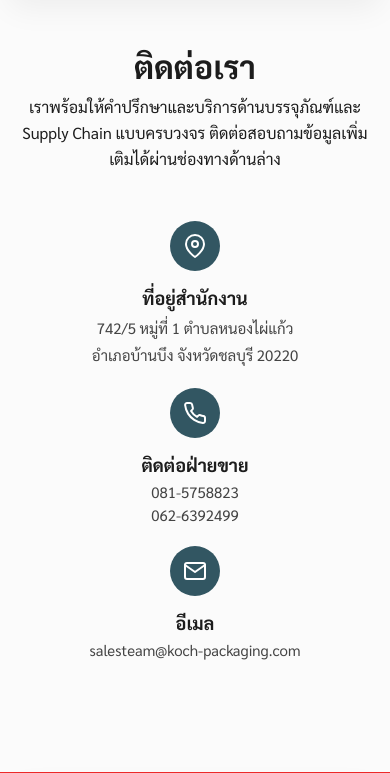
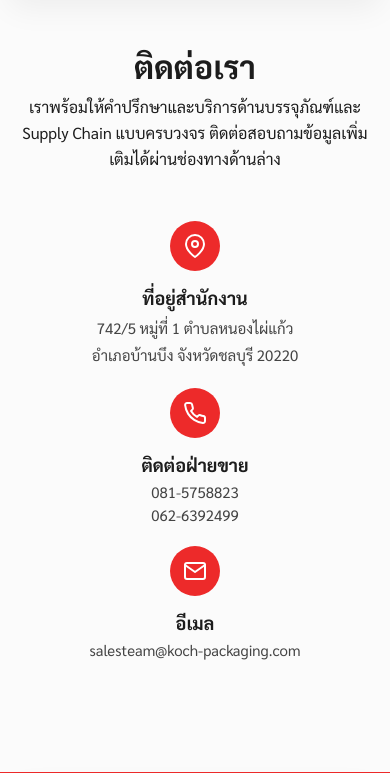
Before and after one commit to Bundid-Y/Allweb-main, a PHP site: page /contact.php in a window 390 px wide. Shown: the part 77-850 px from the top of the page. Run offline with PHP 8.4, Linux system fonts and the light colour scheme.

Commit message:
Change contact page icon backgrounds from teal to brand red across all three contact items
Update contact-icon background color from #325662 (teal) to #ED2A2A (brand red) for address, phone, and email contact items

```diff
--- a/koch/main/contact.php
+++ b/koch/main/contact.php
@@ -63,7 +63,7 @@
                         <div class="contact-item"
                             style="display: flex; align-items: flex-start; flex: 1; min-width: 260px; max-width: 320px;">
                             <div class="contact-icon"
-                                style="background: #325662; color: #fff; width: 50px; height: 50px; border-radius: 50%; display: flex; align-items: center; justify-content: center; flex-shrink: 0; margin-right: 15px;">
+                                style="background: #ED2A2A; color: #fff; width: 50px; height: 50px; border-radius: 50%; display: flex; align-items: center; justify-content: center; flex-shrink: 0; margin-right: 15px;">
                                 <!-- SVG Map Pin -->
                                 <svg width="24" height="24" viewBox="0 0 24 24" fill="none" stroke="currentColor"
                                     stroke-width="2" stroke-linecap="round" stroke-linejoin="round">
@@ -84,7 +84,7 @@
                         <div class="contact-item"
                             style="display: flex; align-items: flex-start; flex: 1; min-width: 200px; max-width: 250px;">
                             <div class="contact-icon"
-                                style="background: #325662; color: #fff; width: 50px; height: 50px; border-radius: 50%; display: flex; align-items: center; justify-content: center; flex-shrink: 0; margin-right: 15px;">
+                                style="background: #ED2A2A; color: #fff; width: 50px; height: 50px; border-radius: 50%; display: flex; align-items: center; justify-content: center; flex-shrink: 0; margin-right: 15px;">
                                 <!-- SVG Phone -->
                                 <svg width="24" height="24" viewBox="0 0 24 24" fill="none" stroke="currentColor"
                                     stroke-width="2" stroke-linecap="round" stroke-linejoin="round">
@@ -106,7 +106,7 @@
                         <div class="contact-item"
                             style="display: flex; align-items: flex-start; flex: 1; min-width: 280px; max-width: 350px;">
                             <div class="contact-icon"
-                                style="background: #325662; color: #fff; width: 50px; height: 50px; border-radius: 50%; display: flex; align-items: center; justify-content: center; flex-shrink: 0; margin-right: 15px;">
+                                style="background: #ED2A2A; color: #fff; width: 50px; height: 50px; border-radius: 50%; display: flex; align-items: center; justify-content: center; flex-shrink: 0; margin-right: 15px;">
                                 <!-- SVG Mail -->
                                 <svg width="24" height="24" viewBox="0 0 24 24" fill="none" stroke="currentColor"
                                     stroke-width="2" stroke-linecap="round" stroke-linejoin="round">
```
